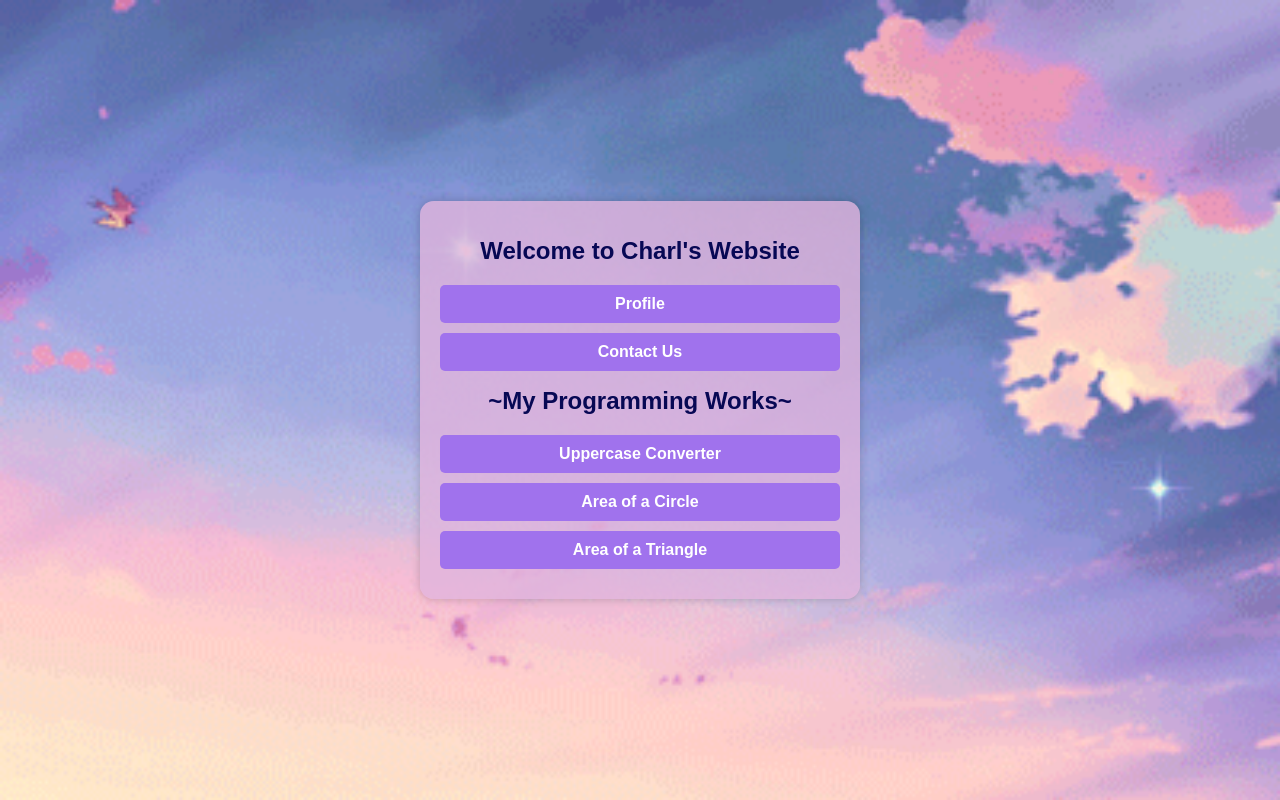
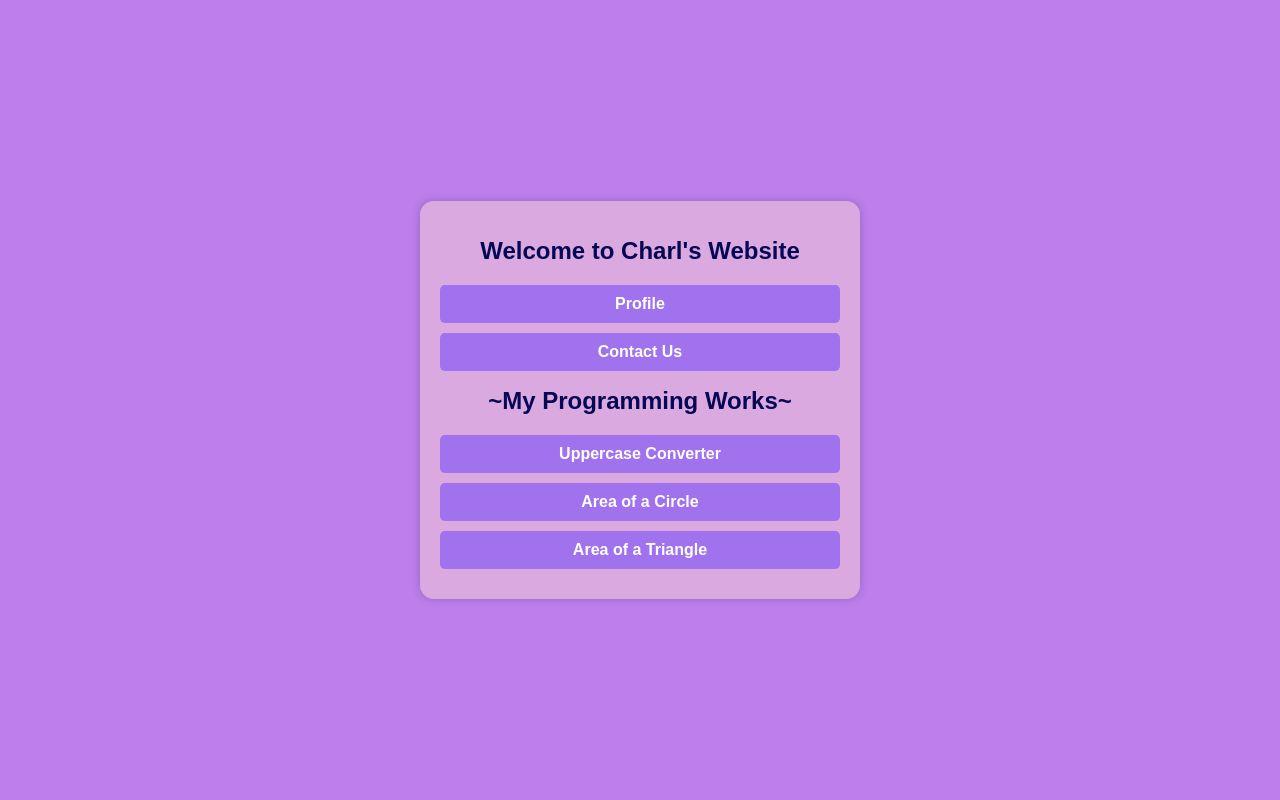
Before and after one commit to alyj24/Laboratory04_DSA, a Flask app: page / in a window 1280 px wide. Run offline with Flask 3, Linux system fonts and the light colour scheme.

Commit message:
All Working

```diff
--- a/Flask_Intro/templates/circular_area.html
+++ b/Flask_Intro/templates/circular_area.html
@@ -5,7 +5,7 @@
     <title>Area of a Circle</title>
     <style>
         body {
-            background: url('static/purple_sky.png') center/cover no-repeat;
+            background: #B290C6;
             color: #fff;
             font-family: 'Arial', sans-serif;
             display: flex;
--- a/Flask_Intro/templates/contact.html
+++ b/Flask_Intro/templates/contact.html
@@ -5,7 +5,7 @@
     <title>Contact Us</title>
     <style>
         body {
-            background: url('static/purple_sky.png') center/cover no-repeat;
+            background: #9B8CD6;
             color: #fff;
             font-family: 'Arial', sans-serif;
             display: flex;
--- a/Flask_Intro/templates/index.html
+++ b/Flask_Intro/templates/index.html
@@ -5,7 +5,8 @@
     <title>Home Page</title>
     <style>
         body {
-            background: url('static/purple_sky.png') center/cover no-repeat;
+
+            background: #BC7FEC;
             color: #fff;
             font-family: 'Arial', sans-serif;
             display: flex;
--- a/Flask_Intro/templates/profile.html
+++ b/Flask_Intro/templates/profile.html
@@ -5,7 +5,7 @@
     <title>Profile</title>
     <style>
         body {
-            background: url('static/purple_sky.png') center/cover no-repeat;
+            background: #9F8AF8;
             color: #fff;
             font-family: 'Arial', sans-serif;
             display: flex;
--- a/Flask_Intro/templates/touppercase.html
+++ b/Flask_Intro/templates/touppercase.html
@@ -5,7 +5,7 @@
     <title>Uppercase Converter</title>
     <style>
         body {
-            background: url('static/purple_sky.png') center/cover no-repeat;
+            background: #8DBED6;
             color: #fff;
             font-family: 'Arial', sans-serif;
             display: flex;
--- a/Flask_Intro/templates/triangular_area.html
+++ b/Flask_Intro/templates/triangular_area.html
@@ -5,7 +5,7 @@
     <title>Area of a Triangle</title>
     <style>
         body {
-            background: url('static/purple_sky.png') center/cover no-repeat;
+            background: #BE74B7;
             color: #fff;
             font-family: 'Arial', sans-serif;
             display: flex;
```
Also changed, not shown: Flask_Intro/templates/static/bright.png (added), Flask_Intro/templates/static/heaven.png (added), Flask_Intro/templates/static/sky.png (renamed from Flask_Intro/templates/static/purple_sky.png).
